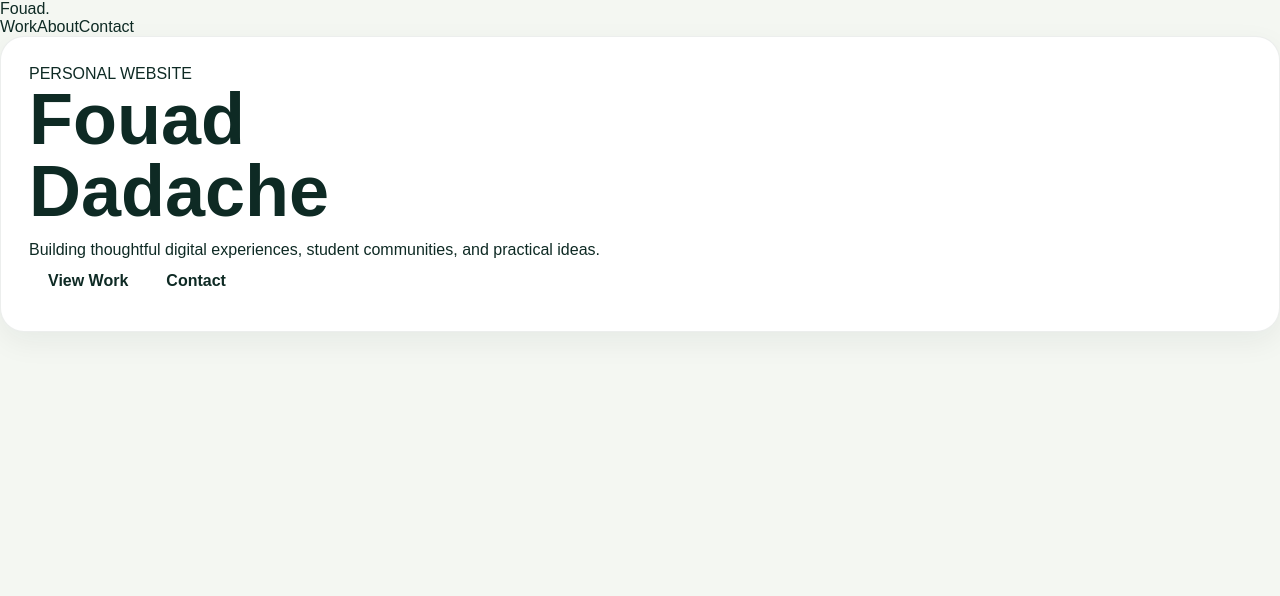
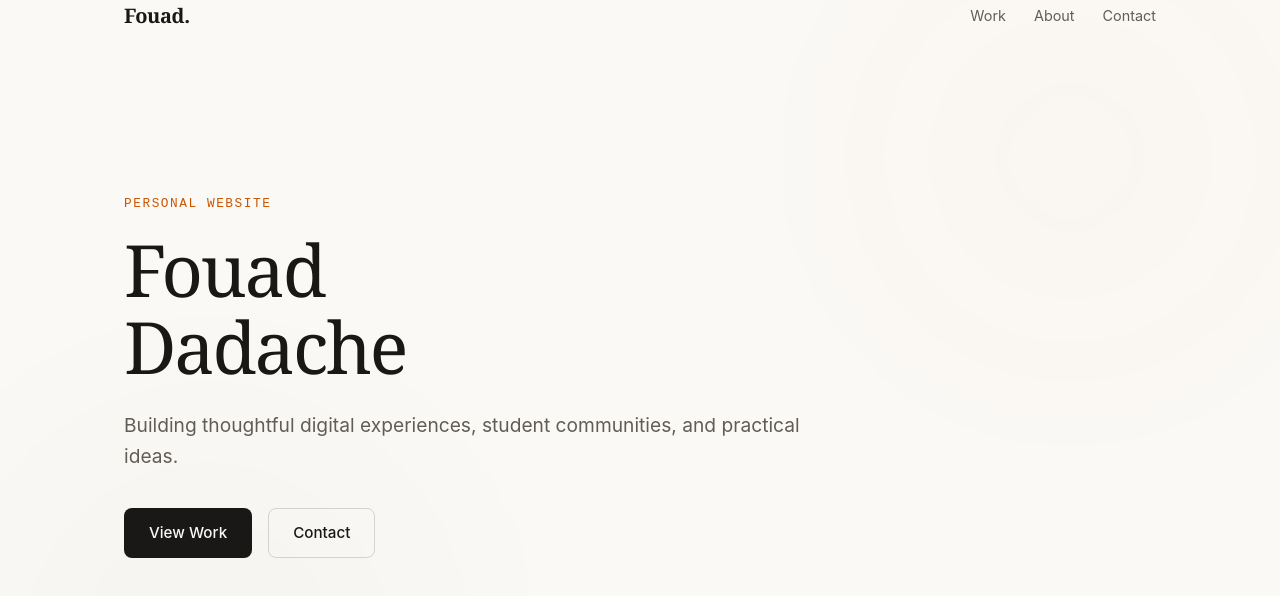
Before and after one commit to fbdadache-a11y/cvme, a Next.js app: page / in a window 1280 px wide. Shown: the top 596 px of the page. Built offline with nearby package versions, Linux system fonts and the light colour scheme.

Commit message:
Add design system and dark mode styles
Added a design system with variables for colors, typography, and layout. Implemented dark mode overrides and enhanced styles for various components.

```diff
--- a/app/globals.css
+++ b/app/globals.css
@@ -1,4 +1,65 @@
-* {
+/* ==========================================
+   DESIGN SYSTEM & VARIABLES (Anthropic Aesthetic)
+   ========================================== */
+:root {
+  /* Warm Neutral Palette (Anthropic / Humanist Tone) */
+  --bg-primary: #FBF9F5;
+  --bg-surface: #F3EFEA;
+  --bg-surface-hover: #EBE5DF;
+  --text-primary: #191817;
+  --text-secondary: #605C56;
+  --text-muted: #8C867D;
+  --accent: #CC5500; /* Terracotta accent */
+  --accent-light: rgba(204, 85, 0, 0.08);
+  --border-subtle: rgba(25, 24, 23, 0.08);
+  --border-medium: rgba(25, 24, 23, 0.16);
+
+  /* Glassmorphism & Subtle Elevation */
+  --glass-bg: rgba(251, 249, 245, 0.75);
+  --glass-border: rgba(25, 24, 23, 0.06);
+  --shadow-sm: 0 2px 8px rgba(25, 24, 23, 0.04);
+  --shadow-md: 0 12px 32px rgba(25, 24, 23, 0.06);
+
+  /* Typography */
+  --font-sans: -apple-system, BlinkMacSystemFont, "SF Pro Display", "Segoe UI", Roboto, sans-serif;
+  --font-serif: "Newsreader", "Georgia", "Times New Roman", serif;
+  --font-mono: "SF Mono", "Fira Code", monospace;
+
+  /* Layout */
+  --max-width: 1080px;
+  --header-height: 72px;
+
+  /* Custom Anthropic Easing Curve (Elastic & Smooth) */
+  --ease-anthropic: cubic-bezier(0.16, 1, 0.3, 1);
+  --transition-fast: 180ms var(--ease-anthropic);
+  --transition-medium: 350ms var(--ease-anthropic);
+  --transition-slow: 600ms var(--ease-anthropic);
+}
+
+/* Dark Mode Overrides */
+@media (prefers-color-scheme: dark) {
+  :root {
+    --bg-primary: #121110;
+    --bg-surface: #1C1B19;
+    --bg-surface-hover: #262422;
+    --text-primary: #F4F1EA;
+    --text-secondary: #A6A095;
+    --text-muted: #6E685E;
+    --accent: #E06D28;
+    --accent-light: rgba(224, 109, 40, 0.12);
+    --border-subtle: rgba(244, 241, 234, 0.08);
+    --border-medium: rgba(244, 241, 234, 0.16);
+    --glass-bg: rgba(18, 17, 16, 0.8);
+    --glass-border: rgba(244, 241, 234, 0.08);
+    --shadow-sm: 0 2px 8px rgba(0, 0, 0, 0.3);
+    --shadow-md: 0 12px 32px rgba(0, 0, 0, 0.4);
+  }
+}
+
+/* ==========================================
+   RESET & BASE STYLES
+   ========================================== */
+*, *::before, *::after {
   box-sizing: border-box;
   margin: 0;
   padding: 0;
@@ -6,120 +67,298 @@
 
 html {
   scroll-behavior: smooth;
+  font-size: 16px;
+  -webkit-text-size-adjust: 100%;
 }
 
 body {
+  background-color: var(--bg-primary);
+  color: var(--text-primary);
+  font-family: var(--font-sans);
+  line-height: 1.6;
+  -webkit-font-smoothing: antialiased;
+  -moz-osx-font-smoothing: grayscale;
+  overflow-x: hidden;
+  position: relative;
   min-height: 100vh;
-  background: #f4f7f2;
-  color: #0e2a24;
-  font-family: Arial, Helvetica, sans-serif;
+  /* 1. Page Opening Fade-in */
+  animation: pageFadeIn var(--transition-slow) forwards;
 }
 
-a {
-  color: inherit;
-  text-decoration: none;
+@keyframes pageFadeIn {
+  from { opacity: 0; }
+  to { opacity: 1; }
 }
 
-.page {
-  width: min(100% - 24px, 1000px);
-  margin: 0 auto;
-  padding: 24px 0 40px;
+/* ==========================================
+   5. AMBIENT BACKGROUND (Subtle Moving Orbs)
+   ========================================== */
+body::before,
+body::after {
+  content: "";
+  position: fixed;
+  border-radius: 50%;
+  filter: blur(120px);
+  pointer-events: none;
+  z-index: -1;
+  opacity: 0.4;
+  will-change: transform;
 }
 
-.hero,
-.card {
-  background: #ffffff;
-  border: 1px solid rgba(14, 42, 36, 0.08);
-  border-radius: 24px;
-  box-shadow: 0 10px 30px rgba(14, 42, 36, 0.06);
+body::before {
+  width: 600px;
+  height: 600px;
+  background: radial-gradient(circle, var(--accent-light) 0%, rgba(255,255,255,0) 70%);
+  top: -150px;
+  right: -100px;
+  animation: floatOrbOne 45s infinite ease-in-out alternate;
 }
 
-.hero {
-  padding: 28px;
-  margin-bottom: 18px;
+body::after {
+  width: 700px;
+  height: 700px;
+  background: radial-gradient(circle, var(--border-subtle) 0%, rgba(255,255,255,0) 70%);
+  bottom: -200px;
+  left: -150px;
+  animation: floatOrbTwo 55s infinite ease-in-out alternate;
 }
 
-.eyebrow {
-  text-transform: uppercase;
-  letter-spacing: 0.14em;
-  font-size: 12px;
-  font-weight: 700;
-  color: #4f7f70;
-  margin-bottom: 10px;
+@keyframes floatOrbOne {
+  0% { transform: translate(0, 0) scale(1); }
+  50% { transform: translate(-80px, 60px) scale(1.1); }
+  100% { transform: translate(40px, 120px) scale(0.95); }
 }
 
-h1 {
-  font-size: clamp(2.2rem, 6vw, 4.5rem);
-  line-height: 1;
-  margin-bottom: 14px;
+@keyframes floatOrbTwo {
+  0% { transform: translate(0, 0) scale(1); }
+  50% { transform: translate(90px, -70px) scale(1.08); }
+  100% { transform: translate(-50px, -110px) scale(0.92); }
 }
 
-.subtitle {
-  max-width: 60ch;
-  font-size: 1rem;
-  line-height: 1.7;
-  color: rgba(14, 42, 36, 0.8);
+/* ==========================================
+   LAYOUT CONTAINERS
+   ========================================== */
+.container {
+  width: 100%;
+  max-width: var(--max-width);
+  margin: 0 auto;
+  padding: 0 24px;
 }
 
-.actions {
-  display: flex;
-  flex-wrap: wrap;
-  gap: 12px;
-  margin-top: 22px;
+/* ==========================================
+   6. NAVBAR & GLASSMORPHISM
+   ========================================== */
+.navbar {
+  position: fixed;
+  top: 0;
+  left: 0;
+  right: 0;
+  height: var(--header-height);
+  z-index: 100;
+  transition: all var(--transition-medium);
+  background: transparent;
 }
 
+.navbar.scrolled,
+.navbar:focus-within {
+  height: 60px;
+  background: var(--glass-bg);
+  backdrop-filter: blur(16px);
+  -webkit-backdrop-filter: blur(16px);
+  border-bottom: 1px solid var(--glass-border);
+  box-shadow: var(--shadow-sm);
+}
+
+.navbar-inner {
+  display: flex;
+  align-items: center;
+  justify-content: space-between;
+  height: 100%;
+}
+
+.logo {
+  font-family: var(--font-serif);
+  font-size: 1.25rem;
+  font-weight: 600;
+  color: var(--text-primary);
+  text-decoration: none;
+  letter-spacing: -0.02em;
+  transition: opacity var(--transition-fast);
+}
+
+.logo:hover {
+  opacity: 0.7;
+}
+
+.nav-links {
+  display: flex;
+  gap: 28px;
+}
+
+.nav-links a {
+  font-size: 0.9rem;
+  color: var(--text-secondary);
+  text-decoration: none;
+  transition: color var(--transition-fast);
+}
+
+.nav-links a:hover {
+  color: var(--text-primary);
+}
+
+/* ==========================================
+   HERO SECTION
+   ========================================== */
+.hero {
+  min-height: 85vh;
+  display: flex;
+  align-items: center;
+  padding-top: var(--header-height);
+}
+
+.hero-content {
+  max-width: 680px;
+}
+
+.hero-label {
+  font-family: var(--font-mono);
+  font-size: 0.8rem;
+  letter-spacing: 0.12em;
+  text-transform: uppercase;
+  color: var(--accent);
+  margin-bottom: 16px;
+}
+
+.hero-title {
+  font-family: var(--font-serif);
+  font-size: clamp(2.8rem, 6vw, 4.5rem);
+  line-height: 1.08;
+  font-weight: 500;
+  letter-spacing: -0.03em;
+  color: var(--text-primary);
+  margin-bottom: 24px;
+}
+
+.hero-description {
+  font-size: 1.2rem;
+  color: var(--text-secondary);
+  line-height: 1.6;
+  margin-bottom: 36px;
+}
+
+.hero-actions {
+  display: flex;
+  gap: 16px;
+}
+
+/* ==========================================
+   4. BUTTON MICRO-INTERACTIONS
+   ========================================== */
 .button {
   display: inline-flex;
   align-items: center;
   justify-content: center;
-  padding: 12px 18px;
-  border-radius: 999px;
-  font-weight: 700;
+  padding: 12px 24px;
+  border-radius: 8px;
+  font-size: 0.95rem;
+  font-weight: 500;
+  text-decoration: none;
+  transition: transform var(--transition-fast), background-color var(--transition-fast), border-color var(--transition-fast), box-shadow var(--transition-fast);
+  cursor: pointer;
   border: 1px solid transparent;
 }
 
-.primary {
-  background: #0e2a24;
-  color: #f6f4ef;
+.button:active {
+  transform: scale(0.98);
 }
 
-.secondary {
-  background: transparent;
-  color: #0e2a24;
-  border-color: rgba(14, 42, 36, 0.16);
+.button-primary {
+  background-color: var(--text-primary);
+  color: var(--bg-primary);
 }
 
-.grid {
-  display: grid;
-  grid-template-columns: repeat(2, minmax(0, 1fr));
-  gap: 16px;
+.button-primary:hover {
+  background-color: #2D2B28;
+  box-shadow: var(--shadow-sm);
 }
 
-.card {
-  padding: 22px;
+.button-secondary {
+  background-color: transparent;
+  color: var(--text-primary);
+  border-color: var(--border-medium);
 }
 
-.card h2 {
-  font-size: 1.15rem;
-  margin-bottom: 10px;
+.button-secondary:hover {
+  background-color: var(--bg-surface);
+  border-color: var(--text-primary);
 }
 
-.card p,
-.card li {
-  line-height: 1.7;
-  color: rgba(14, 42, 36, 0.82);
+/* ==========================================
+   3. CARDS (Gentle Lift)
+   ========================================== */
+.card {
+  background: var(--bg-surface);
+  border: 1px solid var(--border-subtle);
+  border-radius: 12px;
+  padding: 32px;
+  transition: transform var(--transition-medium), box-shadow var(--transition-medium), border-color var(--transition-medium);
+  will-change: transform, box-shadow;
 }
 
-.card ul {
-  padding-left: 18px;
+.card:hover {
+  transform: translateY(-5px);
+  box-shadow: var(--shadow-md);
+  border-color: var(--border-medium);
 }
 
-.card li + li {
-  margin-top: 8px;
+/* ==========================================
+   2. & 7. SCROLL-REVEAL & TITLES
+   ========================================== */
+.reveal-on-scroll {
+  opacity: 0;
+  transform: translateY(30px);
+  transition: opacity var(--transition-slow), transform var(--transition-slow);
+  will-change: opacity, transform;
 }
 
-@media (max-width: 700px) {
-  .grid {
-    grid-template-columns: 1fr;
-  }
+.reveal-on-scroll.is-visible {
+  opacity: 1;
+  transform: translateY(0);
 }
+
+.title-reveal-mask {
+  overflow: hidden;
+  display: block;
+}
+
+.title-reveal-mask > * {
+  transform: translateY(100%);
+  transition: transform var(--transition-slow);
+}
+
+.reveal-on-scroll.is-visible .title-reveal-mask > * {
+  transform: translateY(0);
+}
+
+/* ==========================================
+   8. PAGE TRANSITIONS (App Router)
+   ========================================== */
+.page-transition-enter {
+  opacity: 0;
+  transform: translateY(6px);
+}
+
+.page-transition-enter-active {
+  opacity: 1;
+  transform: translateY(0);
+  transition: opacity 300ms var(--ease-anthropic), transform 300ms var(--ease-anthropic);
+}
+
+.page-transition-exit {
+  opacity: 1;
+}
+
+.page-transition-exit-active {
+  opacity: 0;
+  transition: opacity 200ms var(--ease-anthropic);
+}
```
